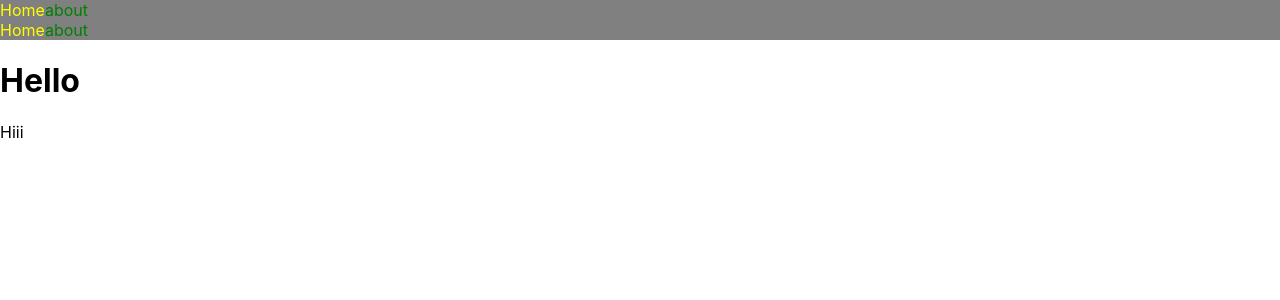
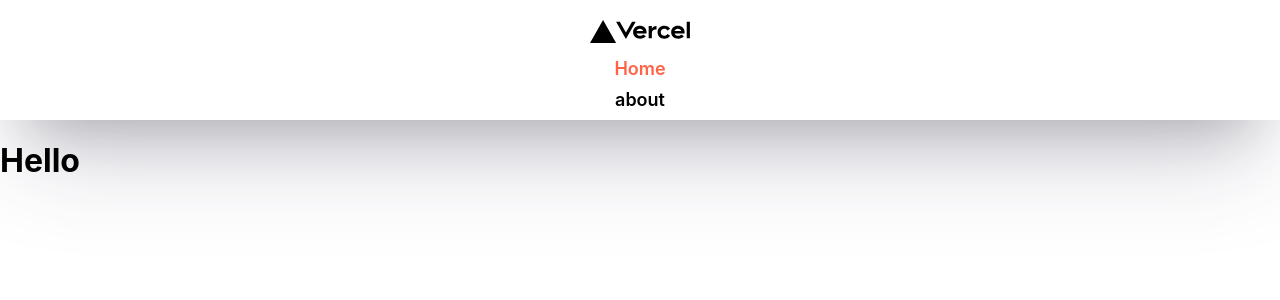
Before and after one commit to REXIANN/react-nextjs, a Next.js app: page / in a window 1280 px wide. Shown: the top 300 px of the page. Built offline with nearby package versions, Linux system fonts and the light colour scheme.

Commit message:
2.0 Patterns done

```diff
--- /dev/null
+++ b/Components/Layout.tsx
@@ -0,0 +1,11 @@
+import * as React from 'react'
+import NavBar from "./NavBar";
+
+export default function Layout({ children }) {
+ return (
+   <React.Fragment>
+    <NavBar />
+    <div>{children}</div>
+   </React.Fragment>
+ )
+}
--- a/Components/NavBar.tsx
+++ b/Components/NavBar.tsx
@@ -6,21 +6,38 @@
 
   return (
     <nav>
+      <img src='/vercel.svg' />
       <Link href="/">
-        <a className={router.pathname === '/' ? 'active' : undefined }>Home</a>
+        <a className={router.pathname === '/' ? 'active' : '' }>Home</a>
       </Link>
       <Link href="/about">
-        <a className={router.pathname === '/about' ? 'active' : undefined }>about</a>
+        <a className={router.pathname === '/about' ? 'active' : '' }>about</a>
       </Link>
       <style jsx>{`
         nav {
-          background-color: gray;
+          display: flex;
+          gap: 10px;
+          flex-direction: column;
+          align-items: center;
+          padding-top: 20px;
+          padding-bottom: 10px;
+          box-shadow: rgba(50, 50, 93, 0.25) 0px 50px 100px -20px,
+            rgba(0, 0, 0, 0.3) 0px 30px 60px -30px;
         }
-        a {
-          text-decoration: none;
+        img {
+          max-width: 100px;
+          margin-bottom: 5px;
+        }
+        nav a {
+          font-weight: 600;
+          font-size: 18px;
         }
         .active {
-          color: yellow;
+          color: tomato;
+        }
+        nav div {
+          display: flex;
+          gap: 10px;
         }
       `}</style>
     </nav>
--- /dev/null
+++ b/Components/Seo.tsx
@@ -0,0 +1,11 @@
+import * as React from 'react'
+import Head from 'next/head'
+
+// meta descriptions, author, etc
+export default function Seo({ title }) {
+  return (
+  <Head>
+    <title>{title} | Next Movies</title>
+  </Head>
+  )
+}
--- a/pages/_app.tsx
+++ b/pages/_app.tsx
@@ -1,13 +1,13 @@
 import * as React from 'react'
 import '../styles/globals.css'
-import NavBar from "../Components/NavBar";
+import Layout from "../Components/Layout";
 
 export default function App({ Component, pageProps }) {
   return (
     <div>
-      <NavBar />
-      <Component />
-      <span>Hiii</span>
+      <Layout>
+        <Component />
+      </Layout>
     </div>
   )
 }
--- a/pages/about.tsx
+++ b/pages/about.tsx
@@ -1,9 +1,10 @@
-import NavBar from '../Components/NavBar'
+import * as React from 'react'
+import Seo from '../Components/Seo'
 
 export default function About() {
   return (
     <div>
-      <NavBar />
+      <Seo title='about' />
       <span>about!</span>
     </div>
   )
--- a/pages/index.tsx
+++ b/pages/index.tsx
@@ -1,15 +1,10 @@
-import NavBar from '../Components/NavBar'
-
+import * as React from 'react'
+import Seo from '../Components/Seo'
 export default function Home() {
   return (
     <div>
-      <NavBar />
+      <Seo title='Home' />
       <h1>Hello</h1>
-      <style jsx global>{`
-      a {
-        color: green;
-      }
-      `}</style>
     </div>
   )
 }
```
Also changed, not shown: 1 other file (tests, documents, lock files or other folders).
